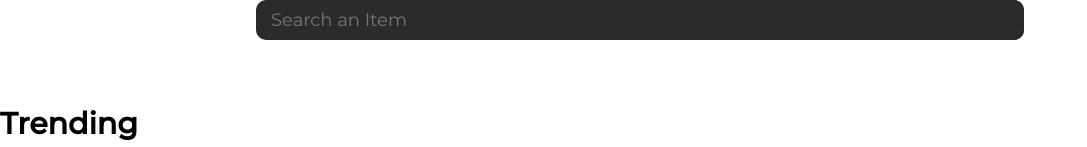
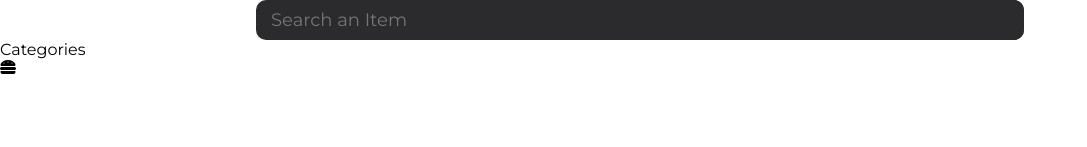
Before and after one commit to Richie1136/Recipe-app, a React (Create React App) app in the folder recipeapp/: page / in a window 1280 px wide. Shown: the top 147 px of the page, without its empty margins (0-1087 px from the left). Built offline with nearby package versions, Linux system fonts and the light colour scheme; no server answers.

Commit message:
Created a new component and imported from icons from react

```diff
--- a/recipeapp/src/App.js
+++ b/recipeapp/src/App.js
@@ -2,11 +2,13 @@ import './App.css';
 import Trending from './components/trending/Trending'
 import Search from './components/search/Search';
 import Veggie from './components/veggie/Veggie';
+import Categories from './components/categories/Categories';
 
 function App() {
   return (
     <div className="App">
       <Search />
+      <Categories />
       <Trending />
       <Veggie />
     </div>
--- /dev/null
+++ b/recipeapp/src/components/categories/Categories.js
@@ -0,0 +1,13 @@
+import { FaPizzaSlice, FaHamburger } from 'react-icons/fa'
+import { GiNoodles, GiChopSticks } from 'react-icons/fa'
+
+const Categories = () => {
+  return (
+    <>
+      <div>Categories</div>
+      <FaHamburger />
+    </>
+  )
+}
+
+export default Categories
```
